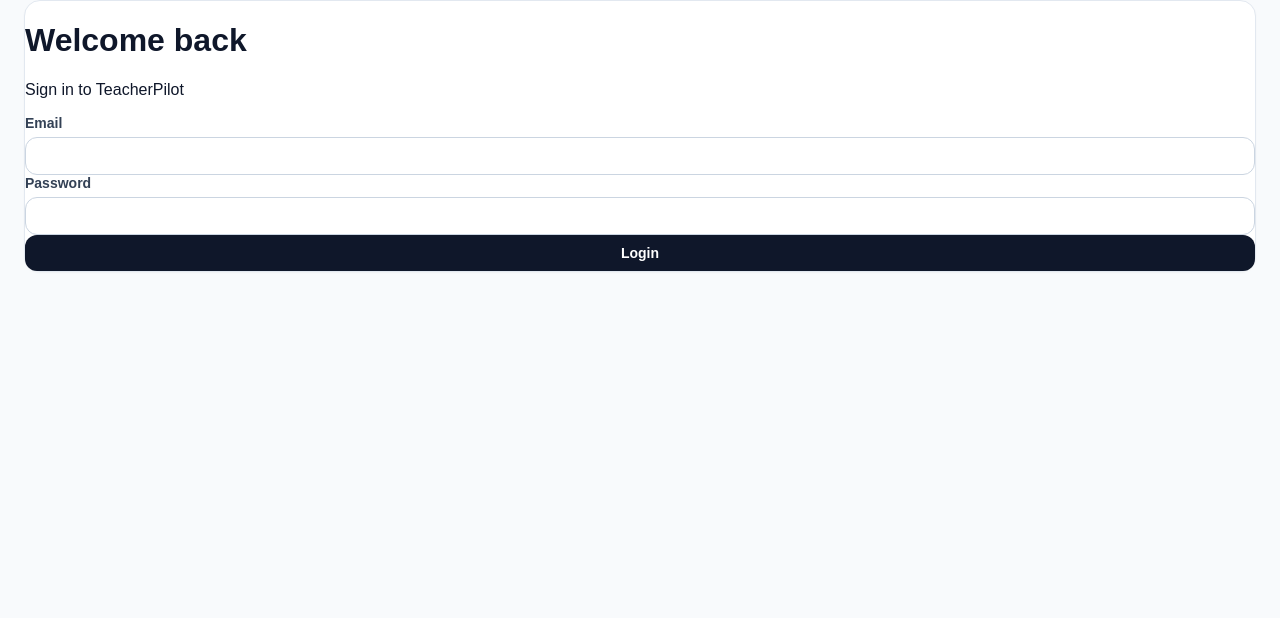
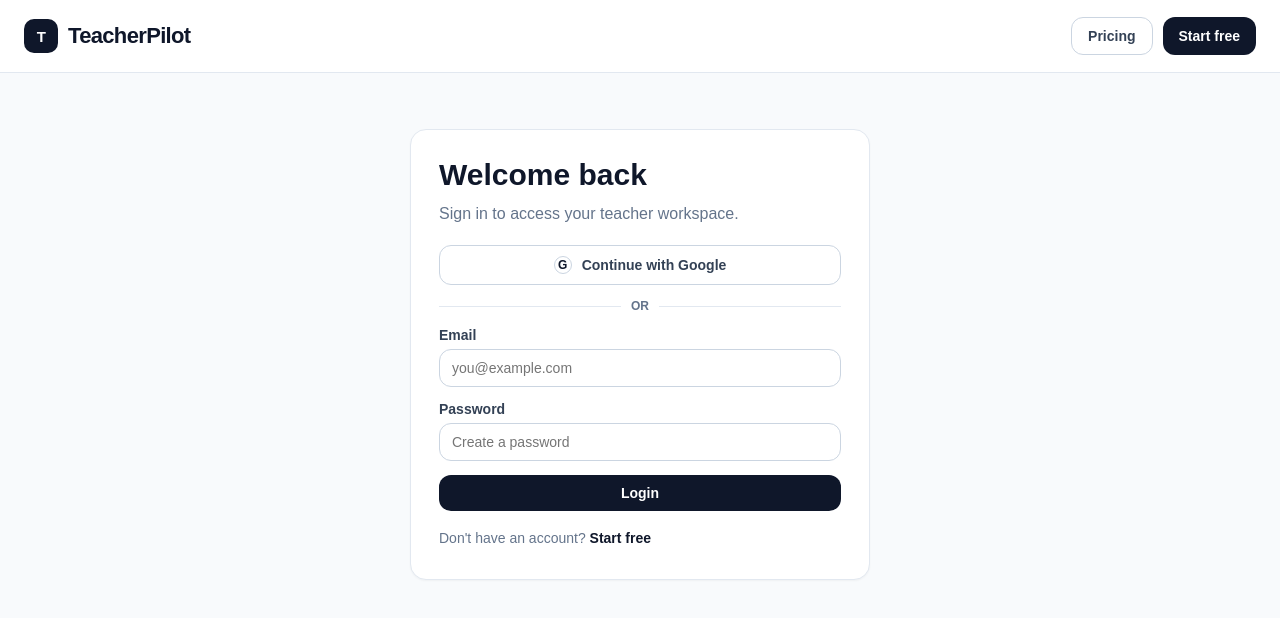
Before and after one commit to NicholasJDoty/teacherpilot, a Next.js app: page /login in a window 1280 px wide. Shown: the top 618 px of the page. Built offline with nearby package versions, Linux system fonts and the light colour scheme; no server answers.

Commit message:
Use shared auth form for login and signup

```diff
--- a/src/app/login/page.tsx
+++ b/src/app/login/page.tsx
@@ -1,9 +1,70 @@
+import Link from 'next/link'
 import { AuthForm } from '@/components/auth-form'
 
 export default function LoginPage() {
   return (
-    <div className="container-page py-20">
-      <AuthForm mode="login" />
+    <div style={{ minHeight: '100vh', background: '#f8fafc' }}>
+      <header
+        style={{
+          borderBottom: '1px solid #e2e8f0',
+          background: '#ffffff',
+        }}
+      >
+        <div
+          className="container-page"
+          style={{
+            minHeight: '72px',
+            display: 'flex',
+            alignItems: 'center',
+            justifyContent: 'space-between',
+            gap: '16px',
+          }}
+        >
+          <Link
+            href="/"
+            style={{
+              display: 'inline-flex',
+              alignItems: 'center',
+              gap: '10px',
+              fontSize: '22px',
+              fontWeight: 800,
+              color: '#0f172a',
+              letterSpacing: '-0.03em',
+            }}
+          >
+            <span
+              style={{
+                display: 'inline-flex',
+                alignItems: 'center',
+                justifyContent: 'center',
+                width: '34px',
+                height: '34px',
+                borderRadius: '10px',
+                background: '#0f172a',
+                color: '#ffffff',
+                fontSize: '15px',
+                fontWeight: 800,
+              }}
+            >
+              T
+            </span>
+            TeacherPilot
+          </Link>
+
+          <div style={{ display: 'flex', gap: '10px', flexWrap: 'wrap' }}>
+            <Link href="/pricing" className="btn-secondary">
+              Pricing
+            </Link>
+            <Link href="/signup" className="btn-primary">
+              Start free
+            </Link>
+          </div>
+        </div>
+      </header>
+
+      <main className="container-page" style={{ paddingTop: '56px', paddingBottom: '56px' }}>
+        <AuthForm mode="login" />
+      </main>
     </div>
   )
 }
--- a/src/app/signup/page.tsx
+++ b/src/app/signup/page.tsx
@@ -1,9 +1,70 @@
+import Link from 'next/link'
 import { AuthForm } from '@/components/auth-form'
 
 export default function SignupPage() {
   return (
-    <div className="container-page py-20">
-      <AuthForm mode="signup" />
+    <div style={{ minHeight: '100vh', background: '#f8fafc' }}>
+      <header
+        style={{
+          borderBottom: '1px solid #e2e8f0',
+          background: '#ffffff',
+        }}
+      >
+        <div
+          className="container-page"
+          style={{
+            minHeight: '72px',
+            display: 'flex',
+            alignItems: 'center',
+            justifyContent: 'space-between',
+            gap: '16px',
+          }}
+        >
+          <Link
+            href="/"
+            style={{
+              display: 'inline-flex',
+              alignItems: 'center',
+              gap: '10px',
+              fontSize: '22px',
+              fontWeight: 800,
+              color: '#0f172a',
+              letterSpacing: '-0.03em',
+            }}
+          >
+            <span
+              style={{
+                display: 'inline-flex',
+                alignItems: 'center',
+                justifyContent: 'center',
+                width: '34px',
+                height: '34px',
+                borderRadius: '10px',
+                background: '#0f172a',
+                color: '#ffffff',
+                fontSize: '15px',
+                fontWeight: 800,
+              }}
+            >
+              T
+            </span>
+            TeacherPilot
+          </Link>
+
+          <div style={{ display: 'flex', gap: '10px', flexWrap: 'wrap' }}>
+            <Link href="/pricing" className="btn-secondary">
+              Pricing
+            </Link>
+            <Link href="/login" className="btn-secondary">
+              Login
+            </Link>
+          </div>
+        </div>
+      </header>
+
+      <main className="container-page" style={{ paddingTop: '56px', paddingBottom: '56px' }}>
+        <AuthForm mode="signup" />
+      </main>
     </div>
   )
 }
--- a/src/components/auth-form.tsx
+++ b/src/components/auth-form.tsx
@@ -1,57 +1,184 @@
 'use client'
 
 import { useState } from 'react'
+import Link from 'next/link'
+import { useRouter } from 'next/navigation'
 import { createClient } from '@/lib/supabase-browser'
-import { useRouter } from 'next/navigation'
 
-export function AuthForm({ mode }: { mode: 'login' | 'signup' }) {
+export function AuthForm({
+  mode,
+}: {
+  mode: 'login' | 'signup'
+}) {
+  const router = useRouter()
   const supabase = createClient()
-  const router = useRouter()
 
   const [email, setEmail] = useState('')
   const [password, setPassword] = useState('')
   const [loading, setLoading] = useState(false)
+  const [googleLoading, setGoogleLoading] = useState(false)
+  const [message, setMessage] = useState('')
   const [error, setError] = useState('')
 
-  const handleSubmit = async (e: React.FormEvent) => {
+  const isLogin = mode === 'login'
+
+  const handleEmailAuth = async (e: React.FormEvent) => {
     e.preventDefault()
     setLoading(true)
     setError('')
+    setMessage('')
 
-    const result =
-      mode === 'login'
-        ? await supabase.auth.signInWithPassword({ email, password })
-        : await supabase.auth.signUp({
+    try {
+      if (isLogin) {
+        const { error } = await supabase.auth.signInWithPassword({
           email,
           password,
-            options: {
-              emailRedirectTo: `${window.location.origin}/auth/callback`,
-            },
         })
 
-    if (result.error) {
-      setError(result.error.message)
-      setLoading(false)
-      return
+        if (error) {
+          throw error
         }
 
         router.push('/dashboard')
         router.refresh()
+      } else {
+        const redirectTo = `${window.location.origin}/auth/callback`
+
+        const { error } = await supabase.auth.signUp({
+          email,
+          password,
+          options: {
+            emailRedirectTo: redirectTo,
+          },
+        })
+
+        if (error) {
+          throw error
+        }
+
+        setMessage(
+          'Account created. Check your email and confirm your address before logging in.'
+        )
+      }
+    } catch (err) {
+      setError(err instanceof Error ? err.message : 'Authentication failed.')
+    } finally {
+      setLoading(false)
+    }
+  }
+
+  const handleGoogleAuth = async () => {
+    setGoogleLoading(true)
+    setError('')
+    setMessage('')
+
+    try {
+      const redirectTo = `${window.location.origin}/auth/callback`
+
+      const { error } = await supabase.auth.signInWithOAuth({
+        provider: 'google',
+        options: {
+          redirectTo,
+        },
+      })
+
+      if (error) {
+        throw error
+      }
+    } catch (err) {
+      setError(err instanceof Error ? err.message : 'Google sign-in failed.')
+      setGoogleLoading(false)
+    }
   }
 
   return (
-    <form onSubmit={handleSubmit} className="card mx-auto max-w-md space-y-4 p-6">
-      <div>
-        <h1 className="text-2xl font-bold text-slate-900">
-          {mode === 'login' ? 'Welcome back' : 'Create your account'}
+    <div
+      className="card"
+      style={{
+        maxWidth: '460px',
+        margin: '0 auto',
+        padding: '28px',
+      }}
+    >
+      <div style={{ marginBottom: '18px' }}>
+        <h1
+          style={{
+            margin: '0 0 8px 0',
+            fontSize: '30px',
+            fontWeight: 800,
+            color: '#0f172a',
+          }}
+        >
+          {isLogin ? 'Welcome back' : 'Create your account'}
         </h1>
-        <p className="mt-1 text-sm text-slate-500">
-          {mode === 'login'
-            ? 'Sign in to TeacherPilot'
-            : 'Start your free teacher account'}
+
+        <p
+          style={{
+            margin: 0,
+            color: '#64748b',
+            lineHeight: 1.7,
+          }}
+        >
+          {isLogin
+            ? 'Sign in to access your teacher workspace.'
+            : 'Start your free TeacherPilot account.'}
         </p>
       </div>
 
+      <button
+        type="button"
+        className="btn-secondary"
+        onClick={handleGoogleAuth}
+        disabled={googleLoading}
+        style={{
+          width: '100%',
+          justifyContent: 'center',
+          marginBottom: '14px',
+          display: 'inline-flex',
+          alignItems: 'center',
+          gap: '10px',
+        }}
+      >
+        <span
+          style={{
+            display: 'inline-flex',
+            width: '18px',
+            height: '18px',
+            borderRadius: '999px',
+            alignItems: 'center',
+            justifyContent: 'center',
+            fontSize: '12px',
+            fontWeight: 700,
+            background: '#ffffff',
+            color: '#0f172a',
+            border: '1px solid #cbd5e1',
+          }}
+        >
+          G
+        </span>
+        {googleLoading
+          ? 'Opening Google...'
+          : isLogin
+          ? 'Continue with Google'
+          : 'Sign up with Google'}
+      </button>
+
+      <div
+        style={{
+          display: 'flex',
+          alignItems: 'center',
+          gap: '10px',
+          marginBottom: '14px',
+        }}
+      >
+        <div style={{ flex: 1, height: '1px', background: '#e2e8f0' }} />
+        <span style={{ fontSize: '12px', color: '#64748b', fontWeight: 700 }}>
+          OR
+        </span>
+        <div style={{ flex: 1, height: '1px', background: '#e2e8f0' }} />
+      </div>
+
+      <form onSubmit={handleEmailAuth} style={{ display: 'grid', gap: '14px' }}>
         <div>
           <label className="label">Email</label>
           <input
@@ -59,6 +186,7 @@
             type="email"
             value={email}
             onChange={(e) => setEmail(e.target.value)}
+            placeholder="you@example.com"
             required
           />
         </div>
@@ -70,16 +198,79 @@
             type="password"
             value={password}
             onChange={(e) => setPassword(e.target.value)}
+            placeholder="Create a password"
             required
-          minLength={6}
           />
         </div>
 
-      {error && <p className="text-sm text-red-600">{error}</p>}
+        {error && (
+          <div
+            style={{
+              borderRadius: '12px',
+              border: '1px solid #fecaca',
+              background: '#fef2f2',
+              color: '#b91c1c',
+              padding: '12px 14px',
+              fontSize: '14px',
+              lineHeight: 1.6,
+            }}
+          >
+            {error}
+          </div>
+        )}
 
-      <button className="btn-primary w-full" disabled={loading}>
-        {loading ? 'Please wait...' : mode === 'login' ? 'Login' : 'Create account'}
+        {message && (
+          <div
+            style={{
+              borderRadius: '12px',
+              border: '1px solid #bbf7d0',
+              background: '#f0fdf4',
+              color: '#166534',
+              padding: '12px 14px',
+              fontSize: '14px',
+              lineHeight: 1.6,
+            }}
+          >
+            {message}
+          </div>
+        )}
+
+        <button type="submit" className="btn-primary" disabled={loading}>
+          {loading
+            ? isLogin
+              ? 'Signing in...'
+              : 'Creating account...'
+            : isLogin
+            ? 'Login'
+            : 'Create account'}
         </button>
       </form>
+
+      <p
+        style={{
+          marginTop: '16px',
+          marginBottom: 0,
+          color: '#64748b',
+          fontSize: '14px',
+          lineHeight: 1.7,
+        }}
+      >
+        {isLogin ? (
+          <>
+            Don&apos;t have an account?{' '}
+            <Link href="/signup" style={{ color: '#0f172a', fontWeight: 700 }}>
+              Start free
+            </Link>
+          </>
+        ) : (
+          <>
+            Already have an account?{' '}
+            <Link href="/login" style={{ color: '#0f172a', fontWeight: 700 }}>
+              Login
+            </Link>
+          </>
+        )}
+      </p>
+    </div>
   )
 }
```
Lines whose indentation alone changed are shown as unchanged.
